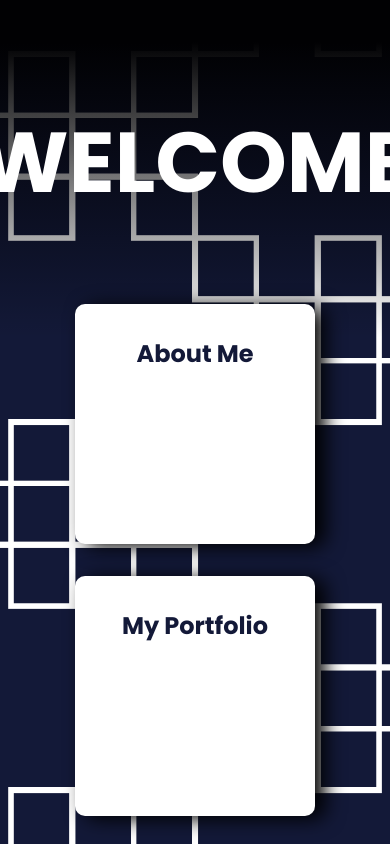
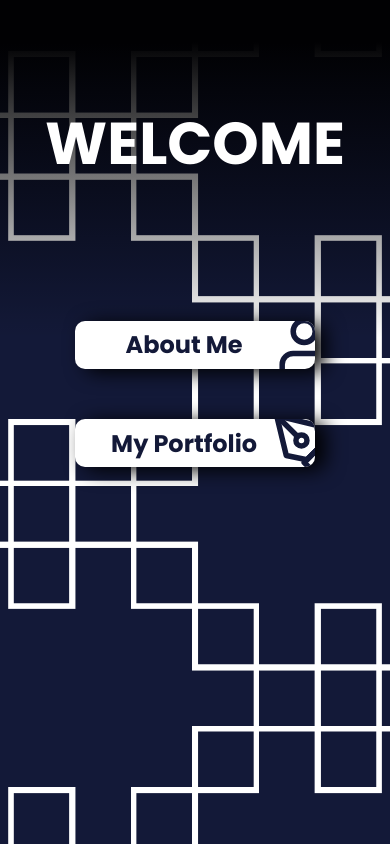
Before and after one commit to faridsyah18/portfolio-web, a plain HTML site: page index.html in a window 390 px wide. Drawn offline with nearby package versions, Linux system fonts and the light colour scheme.

Commit message:
ojadsjdja-1

```diff
--- a/css/style.css
+++ b/css/style.css
@@ -63,7 +63,7 @@ body {
     transform: scaleX(0.5);
 }
 
-/* Welcome Section : Desktop */
+/* /* Welcome Section : Desktop  */
 
 .desktop {
     min-height: 100vh;
@@ -78,7 +78,7 @@ body {
 
 .desktop .content-desktop {
     display: flex;
-    margin-top: 20vh;
+    margin-top: 20rem;
     width: 100%;
     line-height: 1.0;
     justify-content: center;
@@ -90,14 +90,14 @@ body {
     background-color: #000;
     padding-left: 2rem;
     padding-right: 2rem;
-    font-size: 120px;
+    font-size: 10vmax;
     text-align: center;
     border-right: 5px solid #2a397e;
     border-left: 5px solid #2a397e;
 }
 
 
-/* Welcome Section : Mobile */
+/* /* Welcome Section : Mobile  */
 
 .mobile {
     min-height: 100vh;
@@ -145,16 +145,25 @@ body {
     padding-top: 2rem;
     /* background-color: #000; */
     color: #131938;
+    /* background-color: #131938; */
 }
 
-/* .mobile::after {
+.menu .about-me img,
+.menu .my-portfolio img {
+    /* background-color: #131938;  */
+    transform: scale(5);
+    margin-top: 6rem;
+
+}
+
+.mobile::after {
     content: '';
     display: block;
     position: absolute;
     width: 100%;
     height: 30%;
     bottom: 0;
-} */
+}
 
 .mobile .content-mobile {
     display: flex;
@@ -165,15 +174,20 @@ body {
     justify-content: center;
     display: flex;
     margin-top: 6.2rem;
-    overflow: hidden;
+    overflow: clip;
 }
 
 .mobile .content-mobile h1 {
-    font-size: 100px;
+    min-width: 100%;
+    font-size: 7vmax;
+    display: flex;
+    flex-wrap: wrap;
+    /* background-color: #000; */
+    justify-content: center;
 }
 
 
-/* Media Queries */
+/* /* Media Queries  */
 
 @media (min-width: 1201px) {
     .mobile {
@@ -188,28 +202,48 @@ body {
     }
 }
 
-@media (max-width: 770px) {
-    .mobile .content-mobile h1 {
-        font-size: 85px;
-    }
-
-    html {
-        overflow: hidden;
-    }
-
+@media (max-width: 600px) {
     .mobile .menu {
-        align-items: center;
         /* background-color: #000; */
-        align-items: center;
-        padding-top: 18rem;
+        display: flex;
+        padding-top: 35vmax;
+        /* margin: auto;
+        min-height: fit-content; */
         flex-wrap: wrap;
     }
 
     .menu .about-me,
     .menu .my-portfolio {
-        margin: 1rem;
-        /* background-color: #000; */
+        margin: 3vmax;
+        display: flex;
+        background-color: #ffffff;
         width: 15rem;
-        height: 15rem;
+        align-items: center;
+        height: 3rem;
+        overflow: hidden;
     }
+
+    .menu .about-me img,
+    .menu .my-portfolio img {
+        transform: scale(3);
+        margin-top: 0rem;
+        overflow: hidden;
+        display: inline-block;
+    }
+
+    .menu .about-me h1,
+    .menu .my-portfolio h1 {
+        padding: 0;
+        width: 100%;
+        color: #131938;
+        text-align: center;
+        /* background-color: #131938; */
+    }
+
+    .menu .about-me:hover,
+    .menu .my-portfolio:hover {
+        transform: none;
+    }
+
+
 }
--- a/index.html
+++ b/index.html
@@ -49,11 +49,13 @@
                 <h1>
                     About Me
                 </h1>
+                <img src="img\user.svg" alt="">
             </a>
             <a href="#" class="my-portfolio">
                 <h1>
                     My Portfolio
                 </h1>
+                <img src="img/pen-tool.svg" alt="">
             </a>
         </div>
     </section>
```
Also changed, not shown: img/pen-tool.svg (added), img/user.svg (added).
